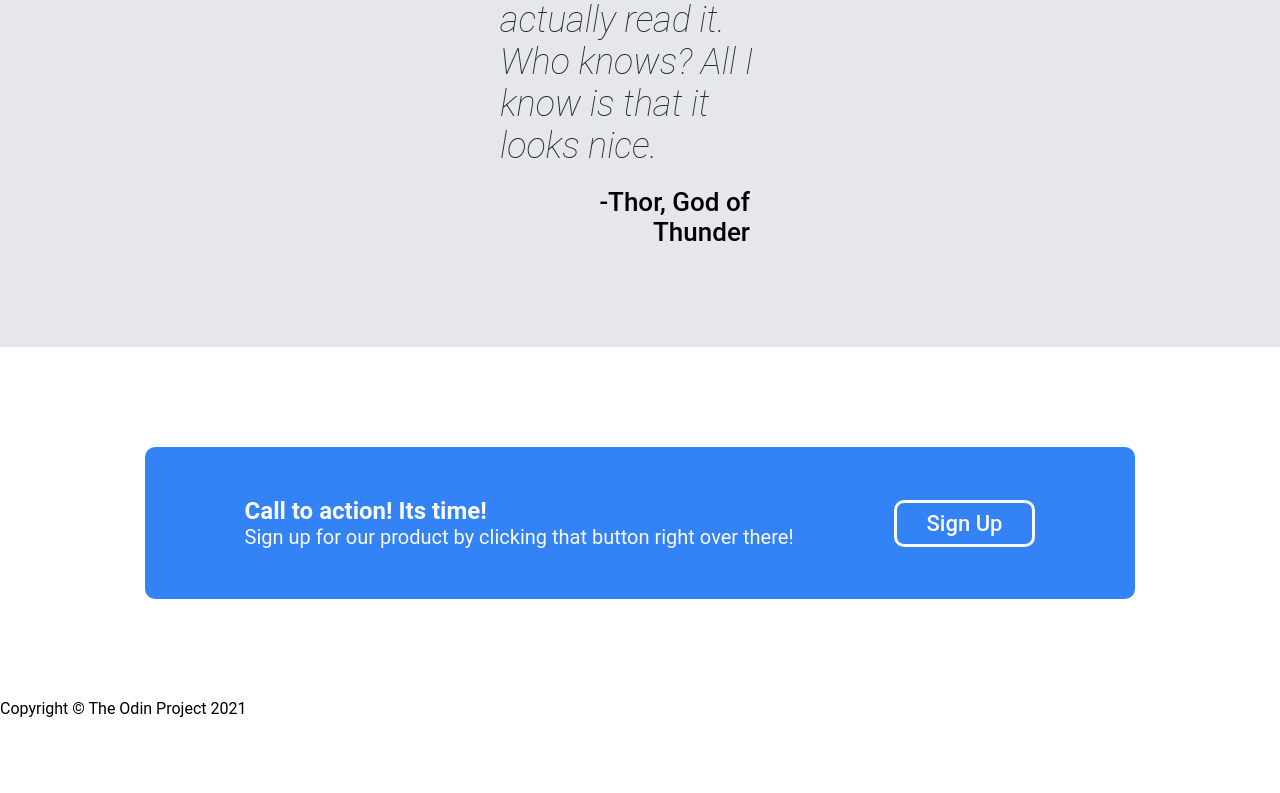
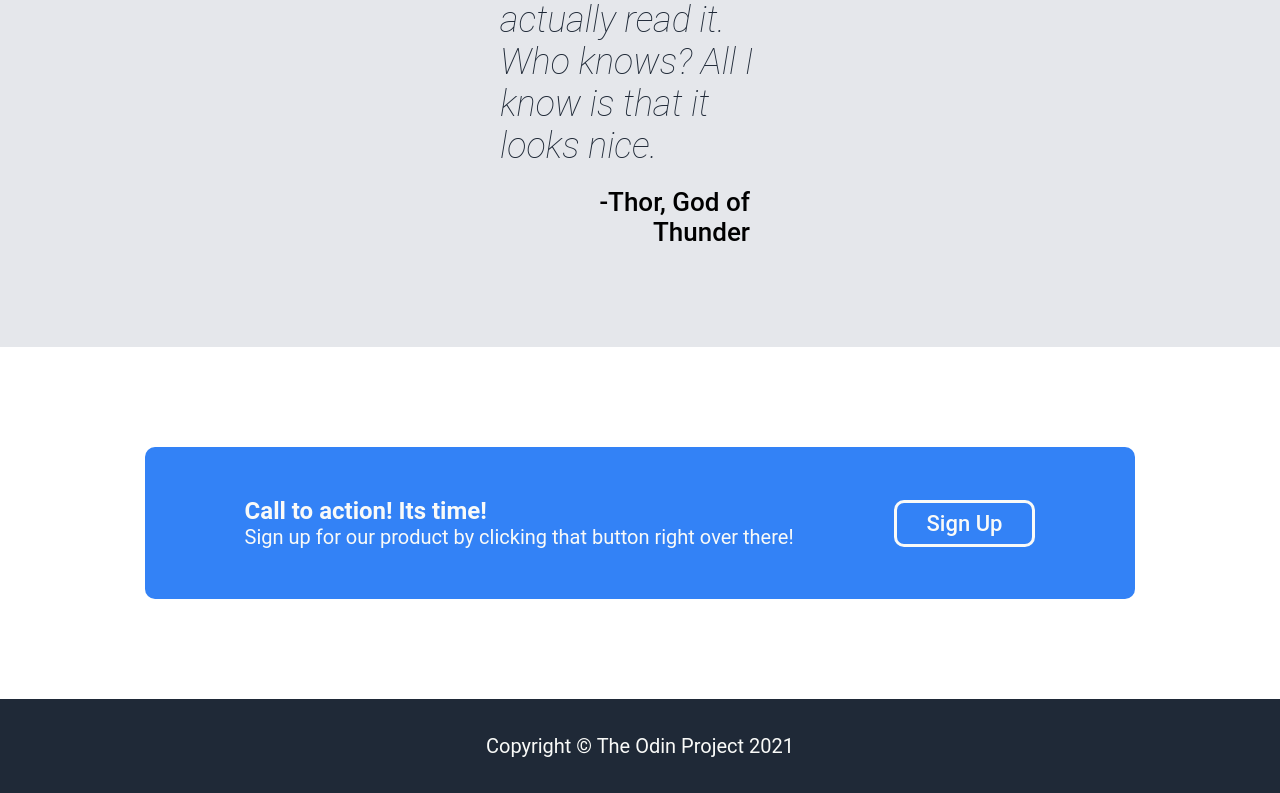
Before and after one commit to N0tAdm1n/product-landing-page, a plain HTML site: page index.html in a window 1280 px wide. Shown: the part 1445-2238 px from the top of the page. Before the commit the page ends 2163 px from the top, so only its background shows below. Drawn offline with Linux system fonts and the light colour scheme.

Commit message:
Added css to footer and cleaned up some stuff

```diff
--- a/style.css
+++ b/style.css
@@ -73,12 +73,10 @@ a {
     width: 500px;
     display: flex;
     flex-direction: column;
-    /* flex-grow: 1; */
 }
 
 .hero-image {
     width: 500px;
-    /* flex-grow: 1; */
     background-color: #F9FAF8;
     text-align: center;
 }
@@ -167,3 +165,13 @@ a {
     font-size: 26px;
     margin-right: 30px;
 }
+
+.footer {
+    background-color: #1F2937;
+    display: flex;
+    justify-content: center;
+    align-items: center;
+    color: #F9FAF8;
+    font-size: 20px;
+    padding: 35px 0;
+}
```
